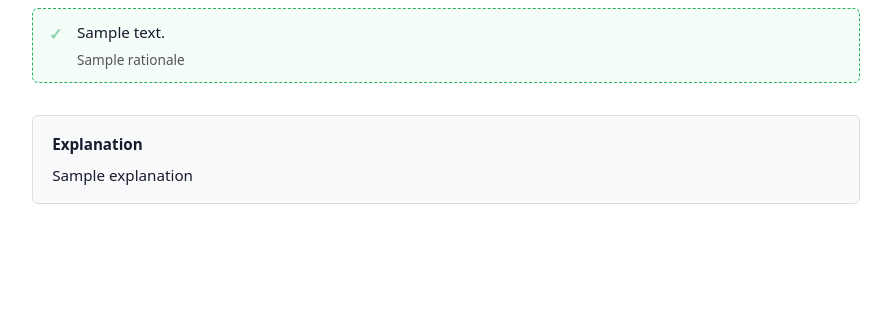
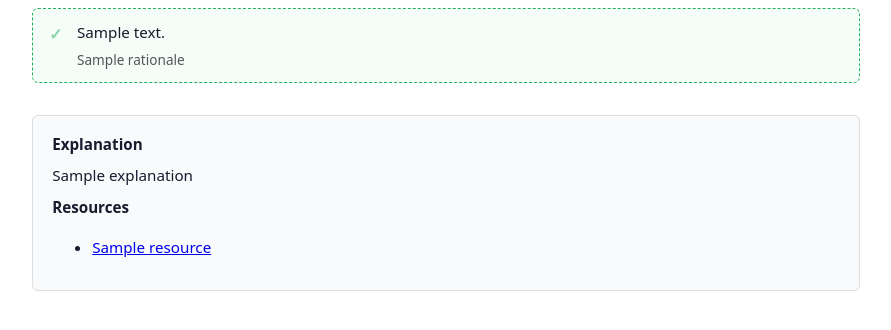
Before and after one commit to jbrehmer42/quizzer, a Flask app: template quizzer/ui/templates/quiz_review.html in a window 1280 px wide. Shown: the part 214-544 px from the top of the page, without its empty margins (194-1085 px from the left). Run offline with Flask 3, Linux system fonts and the light colour scheme; the template is opened without the code that fills it: most values are stand-ins (such as "Sample title", 1, 10 or a date in 2020); parts of the project's set-up code (start-up, migrations or seed data) failed here and were passed over.

Commit message:
Do not put newline at end of edited question file. Add resources for further reading add end of question solution page.

```diff
--- a/quizzer/core/question_pool.py
+++ b/quizzer/core/question_pool.py
@@ -58,7 +58,7 @@ class QuestionPool:
     def update_question(self, updated: ChoiceQuestion) -> None:
         """Persist an updated question to its source file and replace it in memory."""
         file_path = self.get_question_path_by_id(updated.id_)
-        file_path.write_text(updated.model_dump_json(indent=2) + "\n")
+        file_path.write_text(updated.model_dump_json(indent=2))
         for i, q in enumerate(self.questions):
             if q.id_ == updated.id_:
                 self.questions[i] = updated
--- a/quizzer/ui/templates/quiz_review.html
+++ b/quizzer/ui/templates/quiz_review.html
@@ -70,9 +70,16 @@
     <div class="question-explanation">
       <strong>Explanation</strong>
       <p>{{ question.explanation }}</p>
+      {% if question.resources %}
+      <strong style="margin-top: 0.5rem;">Resources</strong>
+        <ul>
+          {% for resource in question.resources %}
+            <li><a href="{{ resource }}" target="_blank" rel="noopener noreferrer">{{ resource }}</a></li>
+          {% endfor %}
+        </ul>
+      {% endif %}
     </div>
   {% endif %}
 
-
 </body>
 </html>
```
